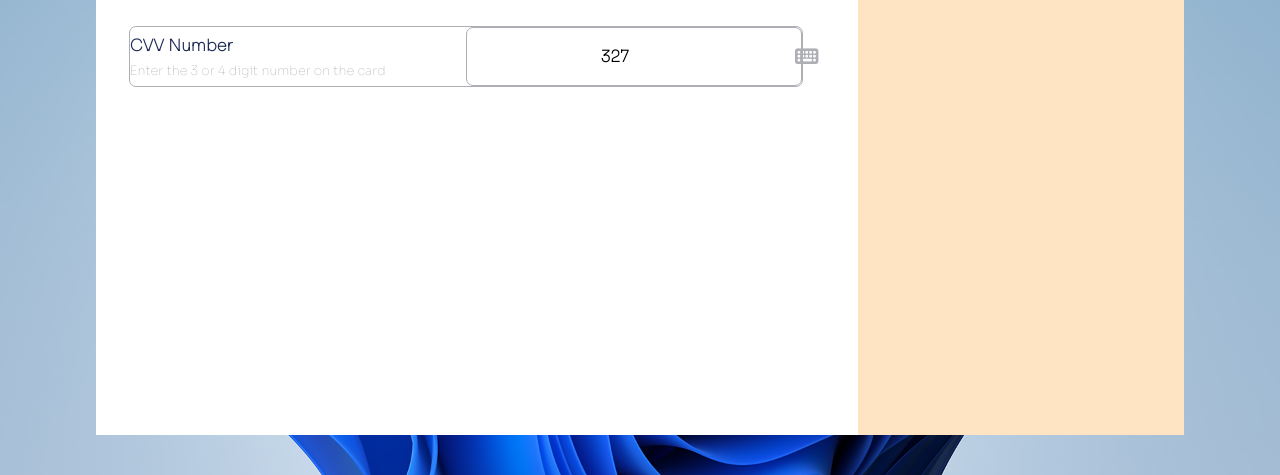
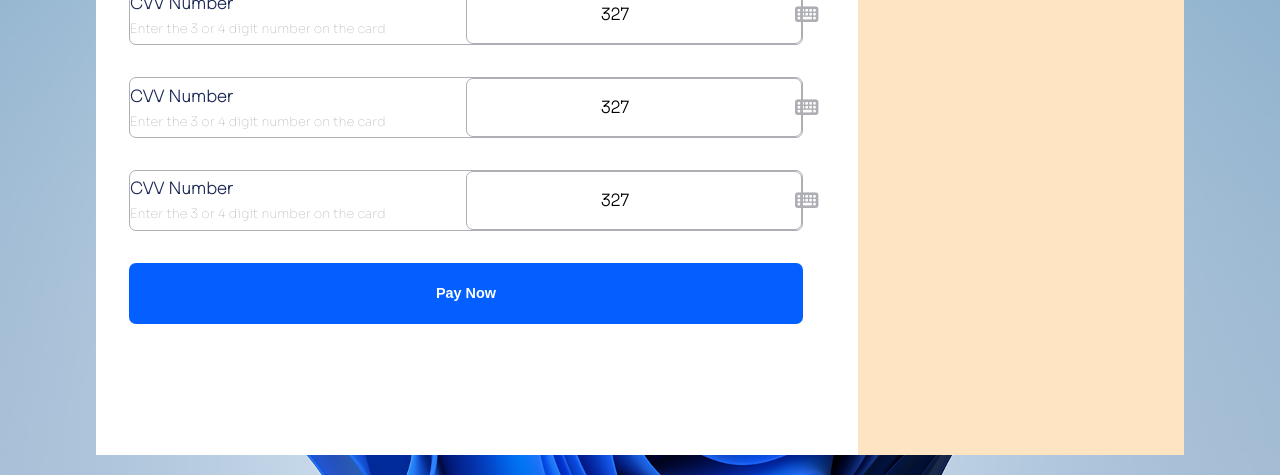
Before and after one commit to winniffy/payment-page, a plain HTML site: page index.html in a window 1280 px wide. Shown: the part 325-800 px from the top of the page. Drawn offline with Linux system fonts and the light colour scheme.

Commit message:
add pay now button

```diff
--- a/index.html
+++ b/index.html
@@ -93,6 +93,43 @@
                     </div>
                 </div>
 
+                <!--EXPIRY DATE AREA
+                ======================================================================================================================================-->
+
+                <div class="cvvnumber-area">
+                    <div class="cvvnumber-left">
+                        <p class="cardno">CVV Number</p>
+                        <p class="enter">Enter the 3 or 4 digit number on the card</p>
+                    </div>
+
+                    <div class="cvvnumber-right">
+                        <p class="cvvnumber">327</p>
+                        <i class="fa-solid fa-keyboard"></i>
+                    </div>
+                </div>
+
+                <!--PASSWORD AREA
+                ======================================================================================================================================-->
+
+                <div class="cvvnumber-area">
+                    <div class="cvvnumber-left">
+                        <p class="cardno">CVV Number</p>
+                        <p class="enter">Enter the 3 or 4 digit number on the card</p>
+                    </div>
+
+                    <div class="cvvnumber-right">
+                        <p class="cvvnumber">327</p>
+                        <i class="fa-solid fa-keyboard"></i>
+                    </div>
+                </div>
+
+                <!--PAY-NOW AREA
+                ======================================================================================================================================-->
+
+                <div class="pay-now-area">
+                    <button class="pay-now">Pay Now</button>
+                </div>
+
             </div>
 
             <div class="right-content">
--- a/main.css
+++ b/main.css
@@ -23,7 +23,7 @@ body {
 
 .page-container {
     width: 85%;
-    height: 90%;
+    height: 95%;
     background: #fff;
     position: absolute;
     top: 50%;
@@ -42,7 +42,7 @@ body {
     width: 70%;
     height: 100%;
     background-color: #fff;
-    padding: 5% 5% 5% 3%;
+    padding: 3% 5% 5% 3%;
 }
 
 .right-content {
@@ -91,3 +91,10 @@ body {
     justify-content: space-between;
     align-items: center;
 }
+
+.pay-now-area {
+    width: 100%;
+    height: 3.8em;
+    border-radius: 7px;
+    margin-top: 2em;
+}
--- a/style.css
+++ b/style.css
@@ -138,3 +138,18 @@ span {
     color: var(--grey);
     cursor: pointer;
 }
+
+
+
+.pay-now {
+    width: 100%;
+    height: 100%;
+    background-color: var(--main-color);
+    outline: none;
+    border: none;
+    border-radius: 7px;
+    color: #fff;
+    font-size: 0.9rem;
+    font-weight: 600;
+    cursor: pointer;
+}
```
